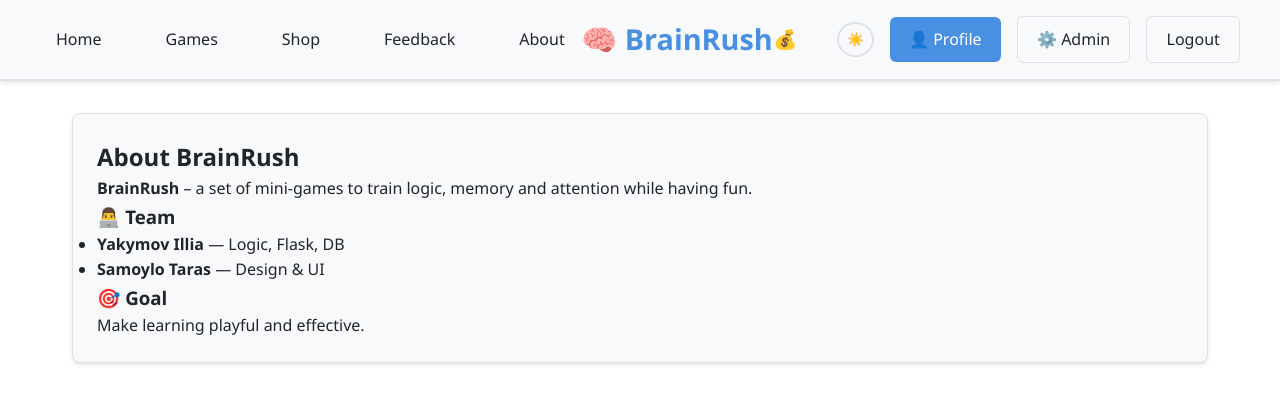
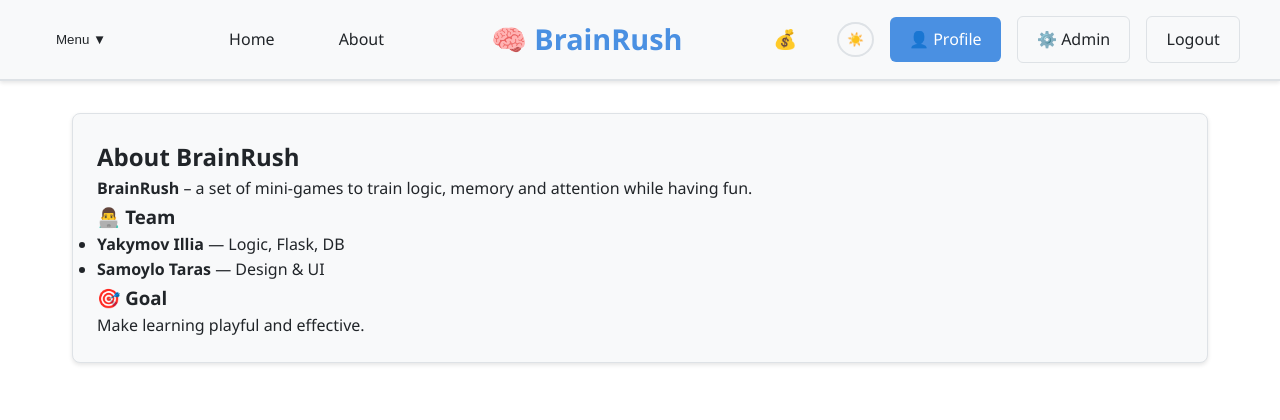
Before and after one commit to KLColl/BrainRush, a Flask app: page /about/ in a window 1280 px wide. Shown: the top 420 px of the page. Run offline with Flask 3, Linux system fonts and the light colour scheme; the visitor is signed in with stand-in values (Sample User, id 1).

Commit message:
add submenu

```diff
--- a/app/static/css/style.css
+++ b/app/static/css/style.css
@@ -347,6 +347,64 @@
     box-sizing: border-box;
 }
 
+/* ==== Submenu Base ==== */
+.submenu {
+    position: relative;
+    display: inline-block;
+}
+
+/* Кнопка меню */
+.submenu-toggle {
+    background: none;
+    border: none;
+    color: var(--text-primary);
+    padding: 0.5rem 1rem;
+    cursor: pointer;
+    font-weight: 500;
+    border-radius: 4px;
+    transition: 0.3s;
+}
+
+.submenu-toggle:hover {
+    background-color: var(--bg-hover);
+    color: var(--accent-color);
+}
+
+/* Випадне меню */
+.submenu-items {
+    position: absolute;
+    top: 100%;
+    left: 0; /* ЛІВОРУЧ */
+    background-color: var(--bg-secondary);
+    border: 1px solid var(--border-color);
+    border-radius: 6px;
+    box-shadow: 0 4px 12px var(--shadow);
+    padding: 0.5rem 0;
+    display: none; /* приховане */
+    min-width: 150px;
+    z-index: 999;
+}
+
+/* Пункти меню */
+.submenu-items a {
+    display: block;
+    padding: 0.7rem 1rem;
+    text-decoration: none;
+    color: var(--text-primary);
+    transition: 0.2s;
+    white-space: nowrap;
+}
+
+.submenu-items a:hover {
+    background-color: var(--bg-hover);
+    color: var(--accent-color);
+}
+
+/* Показувати коли активне */
+.submenu.open .submenu-items {
+    display: block;
+}
+
 body {
     font-family: 'Segoe UI', Tahoma, Geneva, Verdana, sans-serif;
     background-color: var(--bg-primary);
--- a/app/templates/base.html
+++ b/app/templates/base.html
@@ -31,13 +31,20 @@
         <div class="header-content">
 
             <!-- Left Navigation -->
-            <nav class="main-nav left-nav">
-                <a href="{{ url_for('main.index') }}">Home</a>
-                {% if current_user.is_authenticated %}
+            {% if current_user.is_authenticated %}
+            <div class="submenu">
+                <button class="submenu-toggle">Menu ▼</button>
+                <div class="submenu-items">
                     <a href="{{ url_for('games.games_list') }}">Games</a>
                     <a href="{{ url_for('shop.shop_list') }}">Shop</a>
                     <a href="{{ url_for('feedback.feedback_list') }}">Feedback</a>
-                {% endif %}
+                    <a href="{{ url_for('api_test.api_test_page') }}">Test API</a>
+                </div>
+            </div>
+            {% endif %}
+
+            <nav class="main-nav left-nav">
+                <a href="{{ url_for('main.index') }}">Home</a>
                 <a href="{{ url_for('about.about_page') }}">About</a>
             </nav>
 
@@ -206,6 +213,29 @@
         });
     </script>
 
+    <!-- Submenu Click Script -->
+    <script>
+        document.addEventListener("DOMContentLoaded", function () {
+            const submenu = document.querySelector(".submenu");
+            const toggle = document.querySelector(".submenu-toggle");
+
+            if (toggle && submenu) {
+                // відкриття/закриття при кліку
+                toggle.addEventListener("click", (e) => {
+                    e.stopPropagation();
+                    submenu.classList.toggle("open");
+                });
+
+                // закриття при кліку поза меню
+                document.addEventListener("click", (e) => {
+                    if (!submenu.contains(e.target)) {
+                        submenu.classList.remove("open");
+                    }
+                });
+            }
+        });
+    </script>
+
     <!-- Additional Page Scripts -->
     {% block scripts %}{% endblock %}
 </body>
```
